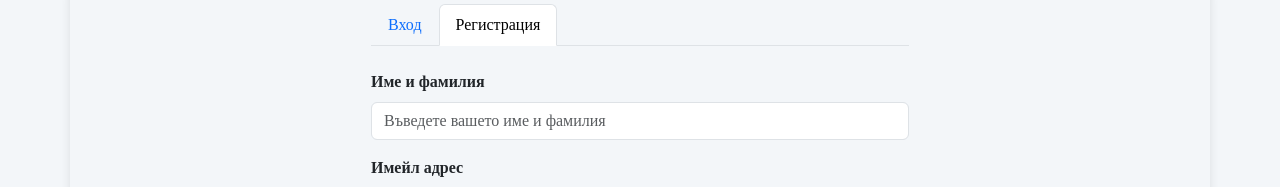
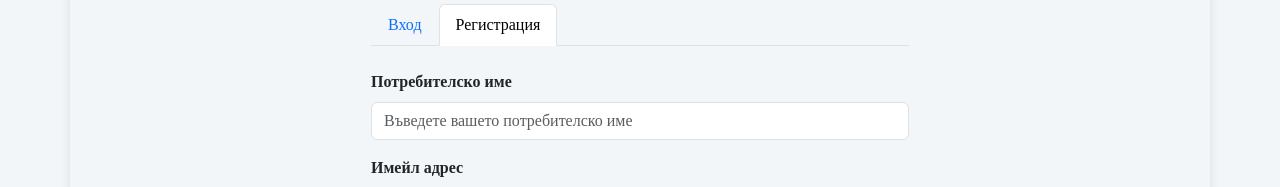
Before and after one commit to Damqn23/aroma-airdiffuser-frontend, a React (Create React App) app in the folder airdiffuzer-frontend/: page /auth in a window 1280 px wide. Both pictures are taken after a click on the tab "Регистрация". Shown: the part 120-307 px from the top of the page. Built offline with nearby package versions, Linux system fonts and the light colour scheme.

Commit message:
Build folder added

```diff
--- a/airdiffuzer-frontend/src/pages/Auth.js
+++ b/airdiffuzer-frontend/src/pages/Auth.js
@@ -1,13 +1,13 @@
 import React, { useState, useContext } from 'react';
 import { Container, Row, Col, Form, Button, Tabs, Tab } from 'react-bootstrap';
 import './Auth.css';
-import { UserContext } from '../context/UserContext'; // Import UserContext
+import { UserContext } from '../context/UserContext';
 
 function Auth() {
-  const { setUser } = useContext(UserContext); // Access UserContext to set user data
+  const { setUser } = useContext(UserContext);
   const [loginData, setLoginData] = useState({ email: '', password: '' });
   const [registerData, setRegisterData] = useState({
-    name: '',
+    username: '', // Changed from name to username
     email: '',
     password: '',
     confirmPassword: '',
@@ -38,11 +38,11 @@ function Auth() {
 
     // Assuming successful login:
     const loggedInUser = {
-      name: 'Иван Петров', // Mock data for demonstration
+      username: 'Иван Петров', // Mock data for demonstration
       email: loginData.email,
       phone: '0888123456', // Mock data
     };
-    setUser(loggedInUser); // Save logged-in user data in context
+    setUser(loggedInUser);
     alert('Успешно влязохте в системата!');
   };
 
@@ -96,13 +96,13 @@ function Auth() {
             {/* Register Tab */}
             <Tab eventKey="register" title="Регистрация">
               <Form onSubmit={handleRegisterSubmit}>
-                <Form.Group controlId="formRegisterName" className="mb-3">
-                  <Form.Label>Име и фамилия</Form.Label>
+                <Form.Group controlId="formRegisterUsername" className="mb-3">
+                  <Form.Label>Потребителско име</Form.Label>
                   <Form.Control
                     type="text"
-                    placeholder="Въведете вашето име и фамилия"
-                    name="name"
-                    value={registerData.name}
+                    placeholder="Въведете вашето потребителско име"
+                    name="username"
+                    value={registerData.username} // Updated to username
                     onChange={handleRegisterInputChange}
                     required
                   />
```
